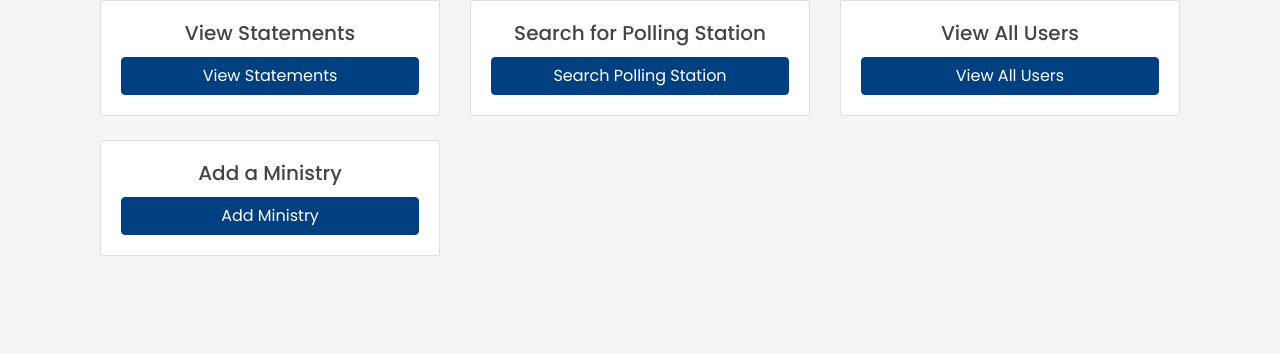
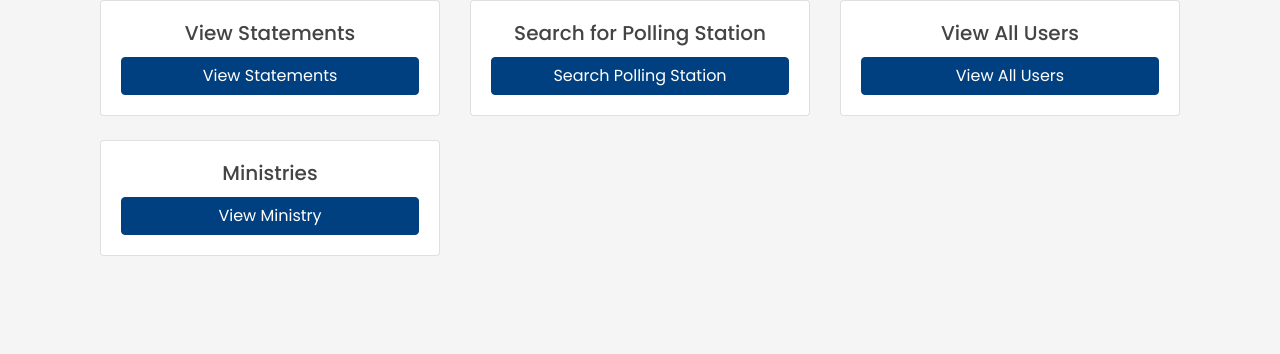
Before and after one commit to Isiji/Tana, a Flask app: page /admin_dashboard in a window 1280 px wide. Shown: the part 984-1338 px from the top of the page. Run offline with Flask 3, Linux system fonts and the light colour scheme; a user stored in the database is signed in; data that the repository does not hold is empty; some libraries are stand-ins or nearby versions.

Commit message:
added list ministries to the admin dashboard

```diff
--- a/Tana/templates/admin_dashboard.html
+++ b/Tana/templates/admin_dashboard.html
@@ -121,8 +121,8 @@
         <div class="col-md-6 col-lg-4 mb-4">
             <div class="card">
                 <div class="card-body text-center">
-                    <h5 class="card-title">Add a Ministry</h5>
-                    <a href="{{ url_for('ministries.add_ministry') }}" class="btn btn-primary btn-block">Add Ministry</a>
+                    <h5 class="card-title">Ministries</h5>
+                    <a href="{{ url_for('ministries.list_ministries') }}" class="btn btn-primary btn-block">View Ministry</a>
                 </div>
             </div>
         </div>
```
